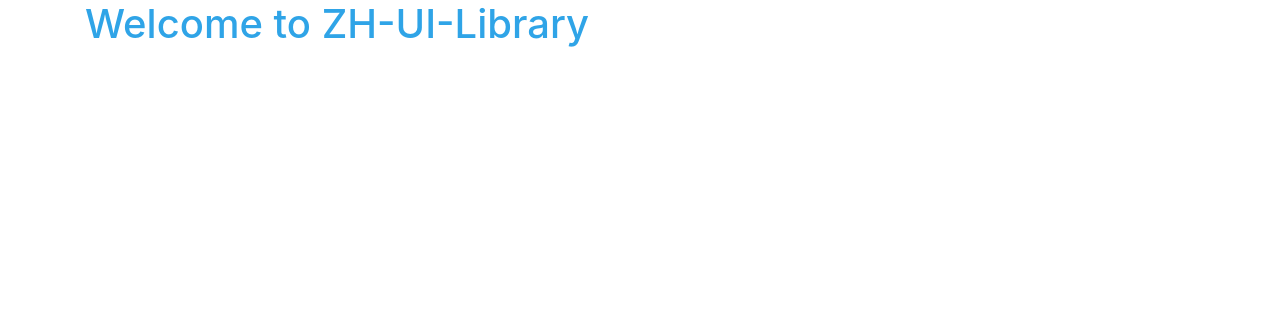
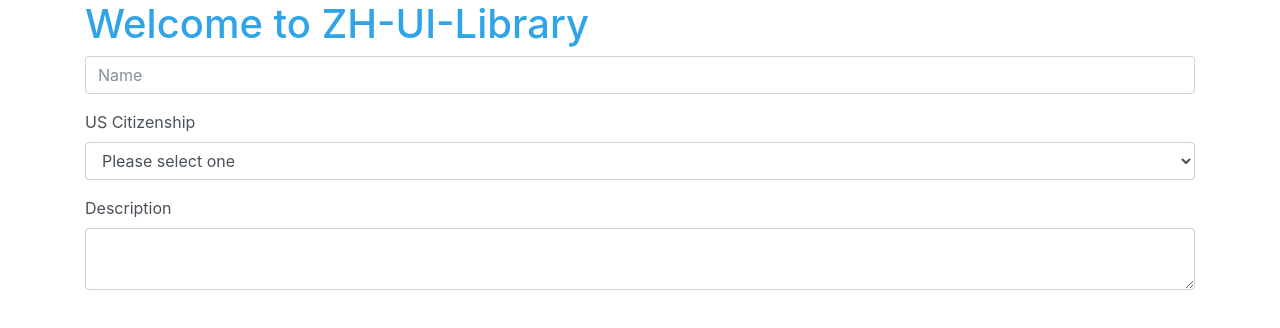
Before and after one commit to zabir88/dynamic-ui-components, a React (Create React App) app: page / in a window 1280 px wide. Shown: the top 328 px of the page. Built offline with nearby package versions, Linux system fonts and the light colour scheme.

Commit message:
zabir updated read me file and form component

```diff
--- a/src/App.js
+++ b/src/App.js
@@ -2,13 +2,58 @@
 import Form from './lib/Form';
 
 class App extends Component {
+  state = {
+    formInputs: {
+      name: {
+        elementType: 'input',
+        elementConfig: {
+          type: 'text',
+          value: '',
+          placeholder: 'Name',
+          id: 'name',
+          className: 'form-control'
+        }
+      },
+      usCitizenship: {
+        elementType: 'select',
+        label: 'US Citizenship',
+        elementConfig: {
+          value: 'Please select one',
+          id: 'usCitizenship',
+          className: 'form-control'
+        },
+        options: [
+          {value: 'Please select one', displayValue: 'Please select one', disabled: true},
+          {value: 'Yes', displayValue: 'Yes', disabled: false},
+          {value: 'No', displayValue: 'No', disabled: false}
+        ]
+      },
+      description: {
+        elementType:'textarea',
+        label: 'Description',
+        elementConfig: {
+          value: '',
+          id:'description',
+          className: 'form-control'
+        }
+      }
+
+    }
+  }
+
+  inputChangeHandler = (event) => {
+    const updatedFormInputs = {...this.state.formInputs};
+    updatedFormInputs[event.target.id].elementConfig.value = event.target.value
+    this.setState({formInputs: updatedFormInputs});
+  }
+
   render() {
     return (
       <div className="container">
         <header className="App-header">
           <h1 className="App-title">Welcome to ZH-UI-Library</h1>
         </header>
-        <Form />
+        <Form formInputs={this.state.formInputs} changed={this.inputChangeHandler.bind(this)}/>
       </div>
     );
   }
--- a/src/index.js
+++ b/src/index.js
@@ -1,7 +1,6 @@
 import React from 'react';
 import ReactDOM from 'react-dom';
 import App from './App';
-import 'font-awesome/css/font-awesome.min.css';
 import 'bootswatch/dist/cerulean/bootstrap.min.css';
 
 
```
Also changed, not shown: package.json (+6 -6 lines), src/lib/Form.js, 2 other files (tests, documents, lock files or other folders).
